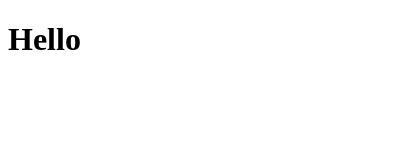
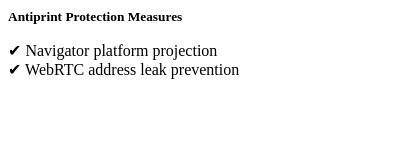
Before and after one commit to mike10004/antiprint, a browser extension: page antiprint-extension/popup.html in a window 400 px wide. Drawn offline with Linux system fonts and the light colour scheme.

Commit message:
list features in extension popup

```diff
--- a/antiprint-extension/popup.html
+++ b/antiprint-extension/popup.html
@@ -1,10 +1,31 @@
-
 <!DOCTYPE html>
 <html>
   <head>
-    <title>Antiprint Popup</title>
+      <meta charset="UTF-8">
+    <title>Antiprint</title>
+    <style>
+body {
+    white-space: nowrap;
+}
+
+h1 {
+    font-size: 10pt;
+}
+
+ul {
+    list-style: none;
+    margin-left: 0;
+    padding-left: 1em;
+    text-indent: -1em;
+}
+
+    </style>
   </head>
   <body>
-    <h1>Hello</h1>
+    <h1>Antiprint Protection Measures</h1>
+    <ul>
+        <li>&#x2714; Navigator platform projection</li>
+        <li>&#x2714; WebRTC address leak prevention</li>
+    </ul>
   </body>
 </html>
```
